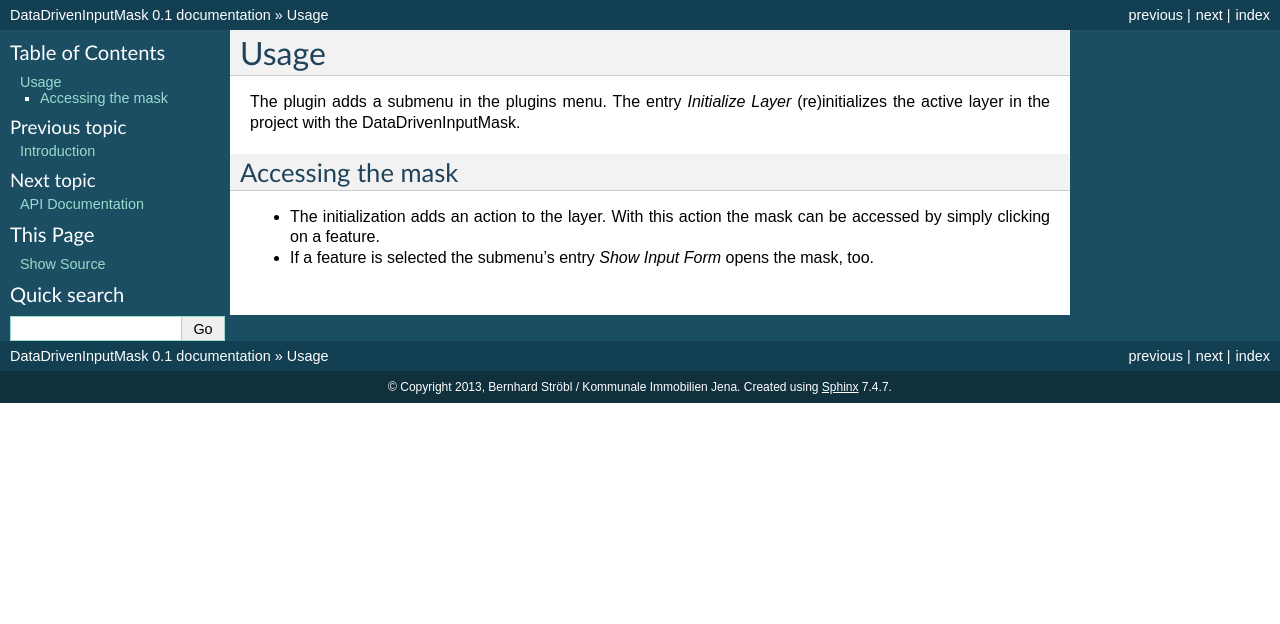
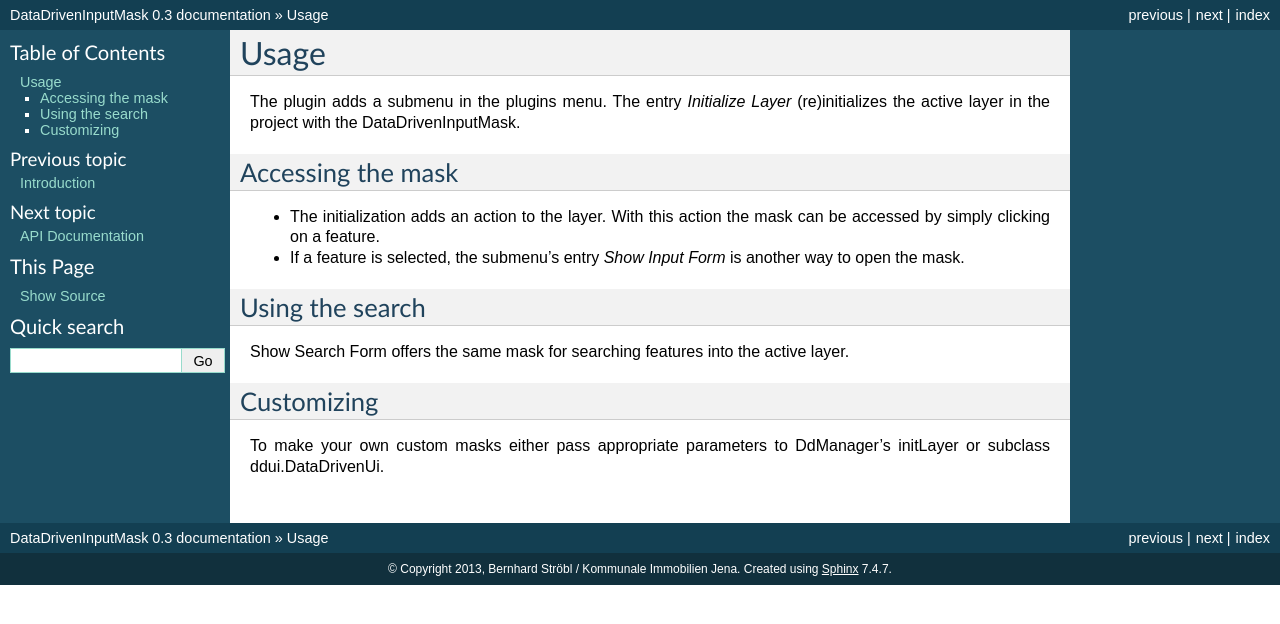
Before and after one commit to bstroebl/DataDrivenInputMask, a Sphinx documentation site: the page built from help/source/usage.rst, in a window 1280 px wide. Shown: the top 624 px of the page. Built offline with Sphinx 7.4.7, drawn with Linux system fonts in a browser that asks for light colours; formulas are drawn with MathJax 3.

Commit message:
Renew documentation

```diff
--- a/help/source/conf.py
+++ b/help/source/conf.py
@@ -50,9 +50,9 @@ copyright = u'2013, Bernhard Ströbl / Kommunale Immobilien Jena'
 # built documents.
 #
 # The short X.Y version.
-version = '0.1'
+version = '0.3'
 # The full version, including alpha/beta/rc tags.
-release = '0.1'
+release = '0.3'
 
 # The language for content autogenerated by Sphinx. Refer to documentation
 # for a list of supported languages.
--- a/help/source/intro.rst
+++ b/help/source/intro.rst
@@ -1,7 +1,7 @@
 Introduction
 ============
 
-Automagically creates input masks for PostGIS layers. All table constraints (*notNull*, foreign keys etc.) are taken into account.
+Automagically creates input and search masks for PostGIS layers. All table constraints (*notNull*, foreign keys etc.) are taken into account.
 The user can edit any data contained in related tables.
 
 Source
--- a/help/source/usage.rst
+++ b/help/source/usage.rst
@@ -8,4 +8,14 @@ Accessing the mask
 ---------------------
 
 * The initialization adds an action to the layer. With this action the mask can be accessed by simply clicking on a feature.
-* If a feature is selected the submenu's entry *Show Input Form* opens the mask, too.
+* If a feature is selected, the submenu's entry *Show Input Form* is another way to open the mask.
+
+Using the search
+---------------------
+
+Show Search Form offers the same mask for searching features into the active layer.
+
+Customizing
+---------------------
+
+To make your own custom masks either pass appropriate parameters to DdManager’s initLayer or subclass ddui.DataDrivenUi.
```
Also changed, not shown: 6 other files.
